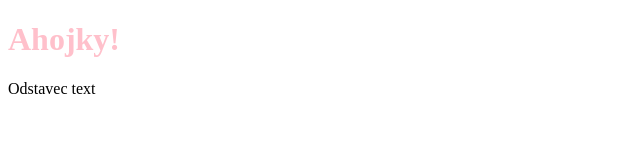
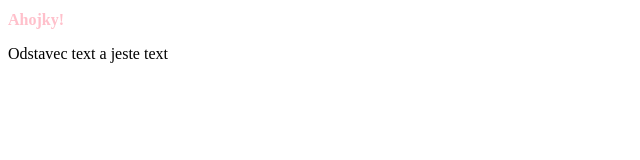
Before and after one commit to BarboraVesela/My_Project, a plain HTML site: page index.html in a window 1280 px wide. Shown: the whole page, without its empty margins (0-640 px from the left). Drawn offline with Linux system fonts and the light colour scheme.

Commit message:
update13/9

```diff
--- a/index.html
+++ b/index.html
@@ -10,6 +10,7 @@
 <body>
     <h1>Ahojky!</h1>
 
-    <p>Odstavec text</p>
+    <p>Odstavec text a jeste text</p>
+
 </body>
 </html>
--- a/style.css
+++ b/style.css
@@ -1,3 +1,5 @@
 h1{
-    color: pink
+    color: pink;
+    font-size: 16px;
+
 }
```
